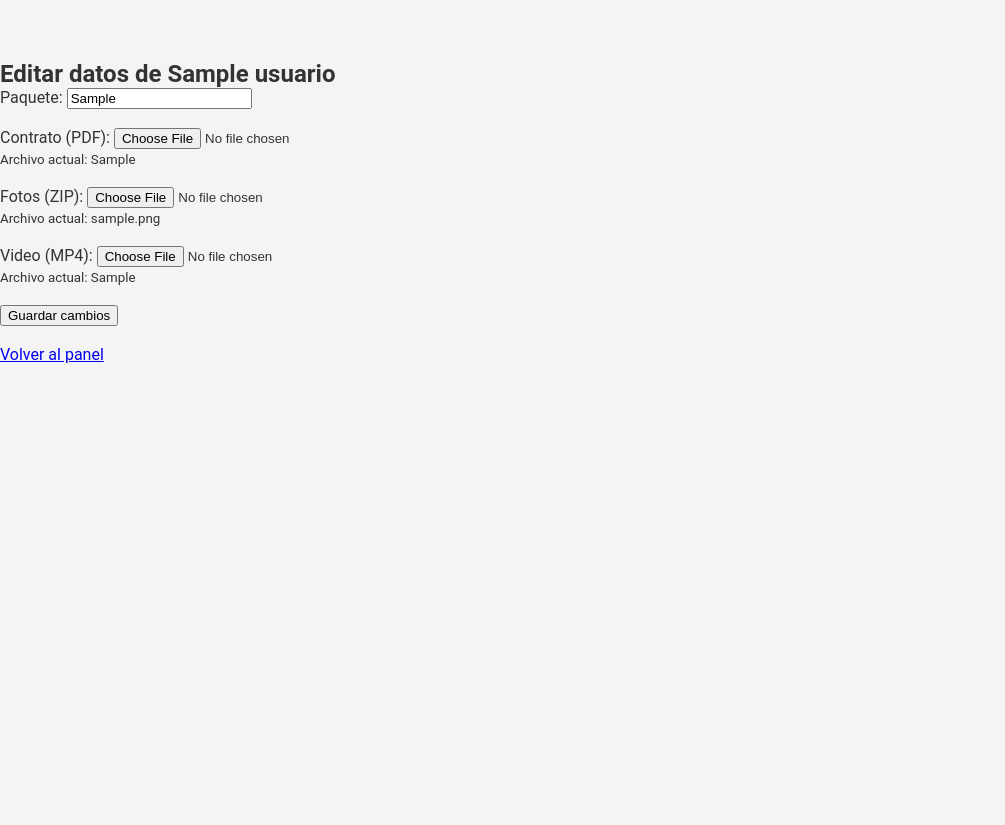
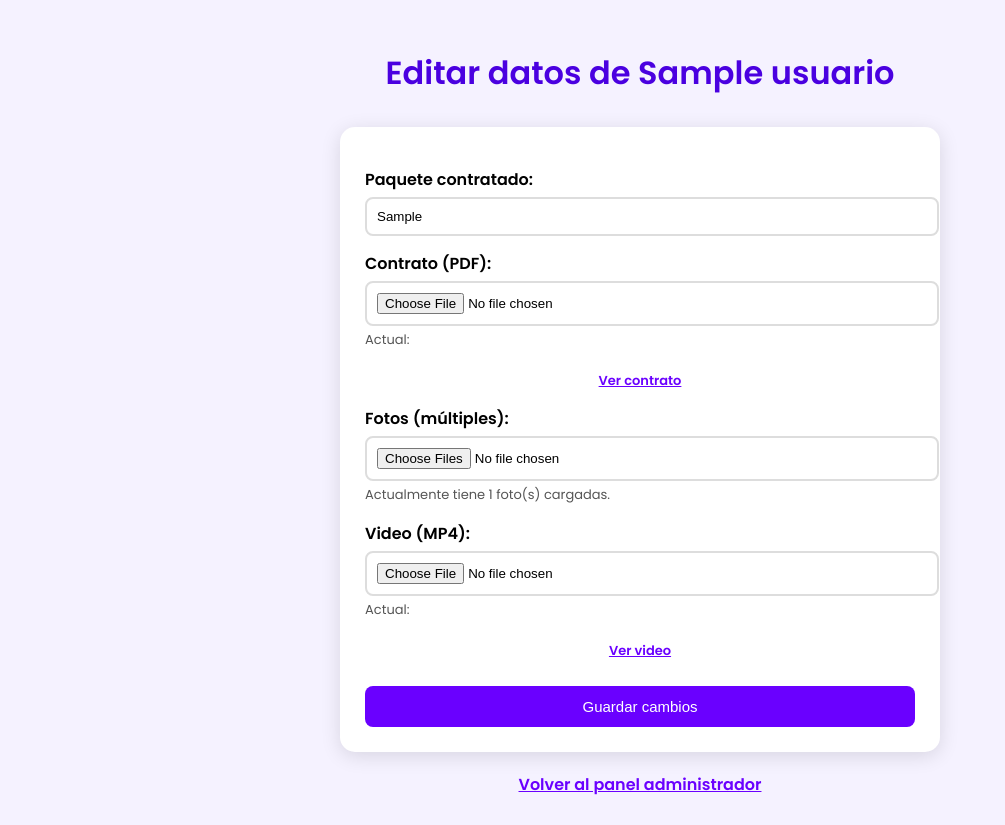
Before and after one commit to JulianTapBe/estudio-bello, a Flask app: page /admin/editar/1 in a window 1280 px wide. Shown: the whole page, without its empty margins (0-1005 px from the left). Before the commit the page ends 363 px from the top, so only its background shows below. Run offline with Flask 3, Linux system fonts and the light colour scheme; a user stored in the database is signed in; tables that the repository leaves empty hold one stand-in row (values such as "Sample post"); parts of the project's set-up code (start-up, migrations or seed data) failed here and were passed over; some libraries are stand-ins or nearby versions.

Commit message:
Actualizado editar_cliente.html con nueva interfaz y soporte Cloudinary

```diff
--- a/app.py
+++ b/app.py
@@ -14,6 +14,8 @@ from werkzeug.utils import secure_filename
 from flask_mail import Mail, Message
 import sib_api_v3_sdk
 from sib_api_v3_sdk.rest import ApiException
+import cloudinary
+import cloudinary.uploader
 
 
 # -----------------------------------------------------------
@@ -23,6 +25,14 @@ from sib_api_v3_sdk.rest import ApiException
 import os
 
 app = Flask(__name__)
+
+# Configuración de Cloudinary
+cloudinary.config(
+    cloud_name=os.environ.get("CLOUDINARY_URL").split("@")[1],
+    api_key=os.environ.get("CLOUDINARY_URL").split("://")[1].split(":")[0],
+    api_secret=os.environ.get("CLOUDINARY_URL").split(":")[2].split("@")[0]
+)
+
 
 # 🔐 SECRET KEY DESDE VARIABLES DE ENTORNO
 app.secret_key = os.environ.get("SECRET_KEY", "dev_key")
@@ -84,7 +94,7 @@ class User(UserMixin, db.Model):
     password = db.Column(db.String(150))
     paquete = db.Column(db.String(100))  # Ejemplo: "Paquete Esencial", "Paquete Ideal"
     contrato = db.Column(db.String(200)) # Ruta del archivo PDF
-    fotos = db.Column(db.String(200))    # Ruta carpeta ZIP o enlace de fotos
+    fotos = db.Column(db.Text)     # aquí guardarás múltiples URLs separadas por comas
     video = db.Column(db.String(200))    # Ruta del video
     is_admin = db.Column(db.Boolean, default=False)  # 👈 nuevo campo
     seleccionadas = db.Column(db.String(500))  # Guarda nombres separados por comas
@@ -238,18 +248,57 @@ def editar_cliente(user_id):
     usuario = User.query.get_or_404(user_id)
 
     if request.method == 'POST':
-        # Actualizar campos de texto
+
+        # --------------------------------------------------------
+        # ACTUALIZAR PAQUETE
+        # --------------------------------------------------------
         usuario.paquete = request.form['paquete']
 
-        # Subir archivos
-        for campo, carpeta in [('contrato', 'contrato'), ('fotos', 'fotos'), ('video', 'video')]:
-            file = request.files.get(campo)
-            if file and allowed_file(file.filename):
-                filename = secure_filename(file.filename)
-                file.save(os.path.join(app.config['UPLOAD_FOLDER'], filename))
-                setattr(usuario, campo, filename)
+        # --------------------------------------------------------
+        # SUBIR MÚLTIPLES FOTOS A CLOUDINARY
+        # --------------------------------------------------------
+        fotos = request.files.getlist("fotos[]")
+        urls_fotos = []
 
+        for file in fotos:
+            if file and file.filename:
+                upload = cloudinary.uploader.upload(
+                    file,
+                    folder=f"clientes/{usuario.nombre}/fotos"
+                )
+                urls_fotos.append(upload["secure_url"])
+
+        # Si hay nuevas fotos, guardarlas
+        if urls_fotos:
+            usuario.fotos = ",".join(urls_fotos)
+
+        # --------------------------------------------------------
+        # SUBIR CONTRATO
+        # --------------------------------------------------------
+        contrato = request.files.get("contrato")
+        if contrato and contrato.filename:
+            upload = cloudinary.uploader.upload(
+                contrato,
+                folder=f"clientes/{usuario.nombre}/contrato"
+            )
+            usuario.contrato = upload["secure_url"]
+
+        # --------------------------------------------------------
+        # SUBIR VIDEO
+        # --------------------------------------------------------
+        video = request.files.get("video")
+        if video and video.filename:
+            upload = cloudinary.uploader.upload(
+                video,
+                resource_type="video",
+                folder=f"clientes/{usuario.nombre}/video"
+            )
+            usuario.video = upload["secure_url"]
+
+        # GUARDAR CAMBIOS
         db.session.commit()
+
+        flash("Datos actualizados correctamente", "success")
         return redirect(url_for('admin'))
 
     return render_template('editar_cliente.html', usuario=usuario)
--- a/templates/editar_cliente.html
+++ b/templates/editar_cliente.html
@@ -2,40 +2,109 @@
 <html lang="es">
 <head>
     <meta charset="UTF-8">
-    <title>Editar Cliente</title>
-    <link rel="stylesheet" href="{{ url_for('static', filename='css/style.css') }}">
-    <!-- Favicon -->
+    <title>Editar Cliente - Estudio Bello</title>
+    <link href="https://fonts.googleapis.com/css2?family=Poppins:wght@300;400;600&display=swap" rel="stylesheet">
     <link rel="icon" href="{{ url_for('static', filename='images/LOGO favicon.ico') }}" type="image/x-icon">
+
+    <style>
+        body {
+            font-family: "Poppins", sans-serif;
+            background: #f5f2ff;
+            padding: 20px;
+        }
+
+        h1 {
+            color: #4a00e0;
+            text-align: center;
+            margin-bottom: 30px;
+        }
+
+        form {
+            max-width: 550px;
+            margin: auto;
+            background: white;
+            padding: 25px;
+            border-radius: 15px;
+            box-shadow: 0 4px 20px rgba(0,0,0,0.12);
+        }
+
+        label {
+            font-weight: 600;
+            margin-top: 15px;
+            display: block;
+        }
+
+        input[type="text"],
+        input[type="file"] {
+            width: 100%;
+            padding: 10px;
+            border: 2px solid #ddd;
+            border-radius: 8px;
+            margin-top: 5px;
+        }
+
+        small {
+            color: #555;
+            font-size: 13px;
+        }
+
+        button {
+            width: 100%;
+            margin-top: 25px;
+            padding: 12px;
+            border: none;
+            background: #6a00ff;
+            color: white;
+            border-radius: 8px;
+            font-size: 15px;
+            cursor: pointer;
+        }
+
+        button:hover {
+            background: #5800d4;
+        }
+
+        a {
+            display: block;
+            text-align: center;
+            margin-top: 20px;
+            font-weight: 600;
+            color: #6a00ff;
+        }
+    </style>
 </head>
+
 <body>
+
 <h1>Editar datos de {{ usuario.nombre }}</h1>
 
 <form method="POST" enctype="multipart/form-data">
-        <label>Paquete:</label>
-        <input type="text" name="paquete" value="{{ usuario.paquete or '' }}"><br><br>
+
+    <label>Paquete contratado:</label>
+    <input type="text" name="paquete" value="{{ usuario.paquete or '' }}">
 
     <label>Contrato (PDF):</label>
-        <input type="file" name="contrato"><br>
+    <input type="file" name="contrato">
     {% if usuario.contrato %}
-            <small>Archivo actual: {{ usuario.contrato }}</small><br>
-        {% endif %}<br>
+        <small>Actual: <a href="{{ usuario.contrato }}" target="_blank">Ver contrato</a></small>
+    {% endif %}
 
-        <label>Fotos (ZIP):</label>
-        <input type="file" name="fotos"><br>
+    <label>Fotos (múltiples):</label>
+    <input type="file" name="fotos[]" multiple>
     {% if usuario.fotos %}
-            <small>Archivo actual: {{ usuario.fotos }}</small><br>
-        {% endif %}<br>
+        <small>Actualmente tiene {{ usuario.fotos.split(',')|length }} foto(s) cargadas.</small>
+    {% endif %}
 
     <label>Video (MP4):</label>
-        <input type="file" name="video"><br>
+    <input type="file" name="video">
     {% if usuario.video %}
-            <small>Archivo actual: {{ usuario.video }}</small><br>
-        {% endif %}<br>
+        <small>Actual: <a href="{{ usuario.video }}" target="_blank">Ver video</a></small>
+    {% endif %}
 
     <button type="submit">Guardar cambios</button>
 </form>
 
-    <br>
-    <a href="{{ url_for('admin') }}">Volver al panel</a>
+<a href="{{ url_for('admin') }}">Volver al panel administrador</a>
+
 </body>
 </html>
```
Also changed, not shown: templates/panel.html (+97 -52 lines). Lines whose indentation alone changed are shown as unchanged.
